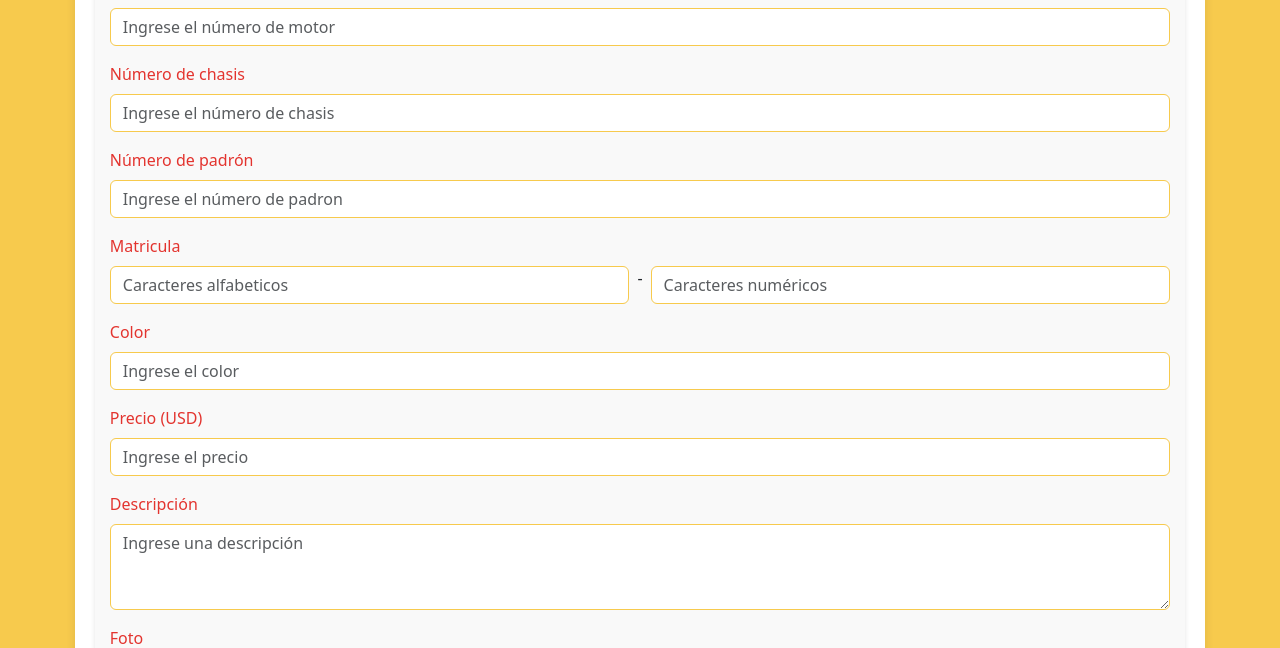
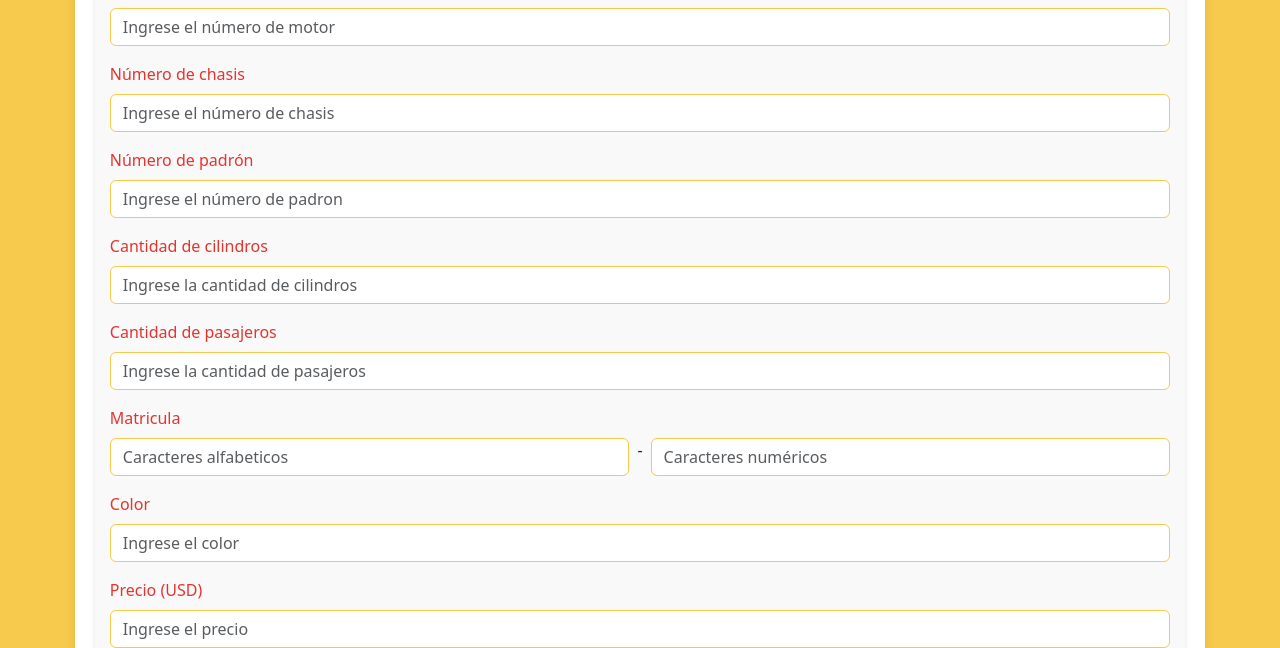
Before and after one commit to jlumaca/UmpierrezMotos, a Django app: page /moto_alta in a window 1280 px wide. Shown: the part 797-1445 px from the top of the page. Run offline with Django 5.2, Linux system fonts and the light colour scheme.

Commit message:
Num de cilindros y pasajeros

```diff
--- a/AppUM/models.py
+++ b/AppUM/models.py
@@ -29,6 +29,8 @@ class Moto(models.Model):
     color = models.CharField(max_length=20)
     num_motor = models.CharField(max_length=40, unique=True)
     num_chasis = models.CharField(max_length=40, unique=True)
+    num_cilindros = models.IntegerField(default=1)
+    cantidad_pasajeros = models.IntegerField(default=2)
     foto = models.ImageField(null=True, blank=True, upload_to="motos/fotos/")
     pertenece_tienda = models.BooleanField()
     pertenece_taller = models.BooleanField()
--- a/AppUM/templates/perfil_administrativo/motos/alta_moto.html
+++ b/AppUM/templates/perfil_administrativo/motos/alta_moto.html
@@ -21,38 +21,6 @@
             {{ error_message }}
             </div>
         {% endif %}
-        <!-- <form action="{% url 'DatosClienteMoto' %}" enctype="multipart/form-data" method="POST">  {% csrf_token %} -->
-            <!-- <div class="mb-3" id="documento_cliente">
-                <label for="documento" class="form-label">Documento del cliente</label>
-                <div class="input-group">
-                    <select class="form-control" name="tipo_documento" id="tipo_documento">
-                        <option value="cedula">Cédula</option>
-                        <option value="pasaporte">Pasaporte</option>
-                        <option value="dni">DNI</option>
-                    </select>
-                    <span class="input-group-text">-</span>
-                    <input type="number" class="form-control" name="documento" placeholder="Documento"> -->
-                    <!-- Cambiar el botón a tipo submit -->
-                    <!-- <button type="submit" class="btn btn-info text-white">
-                        <i class="fas fa-search"></i> Buscar Cliente
-                    </button>
-                </div>
-            </div>
-        </form> -->
-
-        <!-- {% if datos_cliente %} -->
-        <!-- <div class="card mb-3" id="datos_cliente">
-            <div class="card-header">
-                <h5>Datos del Cliente</h5>
-            </div>
-            <div class="card-body">
-                <p><strong>Nombre:</strong> {{ datos_cliente.nombre }}</p>
-                <p><strong>Teléfono:</strong> {{ datos_cliente.apellido }}</p> -->
-                <!-- <p><strong>Email:</strong> {{ cliente.email }}</p> -->
-            <!-- </div>
-        </div> -->
-        <!-- {% endif %} -->
-
 
         <form action="" enctype="multipart/form-data" method="POST">{% csrf_token %}
             <div class="mb-3">
@@ -111,6 +79,16 @@
             <div class="mb-3" id="num_padron">
                 <label for="num_chasis" class="form-label">Número de padrón</label>
                 <input type="text" class="form-control" name="num_padron" id="num_padron" placeholder="Ingrese el número de padron" maxlength="40">
+            </div>
+
+            <div class="mb-3" id="num_cilindros">
+                <label for="num_chasis" class="form-label">Cantidad de cilindros</label>
+                <input type="number" class="form-control" name="num_cilindros" id="num_padron" placeholder="Ingrese la cantidad de cilindros" required>
+            </div>
+
+            <div class="mb-3" id="num_pasajeros">
+                <label for="num_chasis" class="form-label">Cantidad de pasajeros</label>
+                <input type="number" class="form-control" name="num_pasajeros" id="num_padron" placeholder="Ingrese la cantidad de pasajeros" required>
             </div>
 
             <div class="mb-3" id="matr">
--- a/AppUM/views.py
+++ b/AppUM/views.py
@@ -301,6 +301,8 @@ def form_alta_moto(req):
                             color = color,
                             num_motor = num_motor,
                             num_chasis = num_chasis,
+                            num_cilindros = req.POST['num_cilindros'],
+                            cantidad_pasajeros = req.POST['num_pasajeros'],
                             pertenece_tienda = 1,
                             pertenece_taller = 0,
                             fecha_ingreso = datetime.now(),
@@ -351,6 +353,8 @@ def form_alta_moto(req):
                             regresa_moto.kilometros = req.POST['km_moto']
                             regresa_moto.precio = req.POST['precio_moto']
                             regresa_moto.estado = "Usada"
+                            regresa_moto.num_cilindros = req.POST['num_cilindros']
+                            regresa_moto.cantidad_pasajeros = req.POST['num_pasajeros']
                             regresa_moto.observaciones = req.POST['descripcion_moto']
                             regresa_moto.foto = foto
                             regresa_moto.save()
@@ -439,6 +443,8 @@ def form_alta_moto(req):
                                 color = color,
                                 num_motor = num_motor,
                                 num_chasis = num_chasis,
+                                num_cilindros = req.POST['num_cilindros'],
+                                cantidad_pasajeros = req.POST['num_pasajeros'],
                                 pertenece_tienda = 1,
                                 pertenece_taller = pert_taller,
                                 fecha_ingreso = datetime.now(),
@@ -641,138 +647,142 @@ def datos_moto_modificacion(id_moto,num_motor,num_chasis):
 
 def modificacion_moto(req,id_moto):
     try:
-                if req.method == "POST":
-                        print("ACCEDE POST")
-                        moto_upd = Moto.objects.get(id=id_moto)
-                        num_motor = req.POST['num_motor_moto'].upper()
-                        num_chasis = req.POST['num_chasis_moto'].upper()
-
-                        if req.POST['matricula_letras'] and req.POST['matricula_numeros']:
-                            letras_matricula = req.POST['matricula_letras']
-                            num_matricula = req.POST['matricula_numeros']
-                        else:
-                            letras_matricula = None
-                            num_matricula = None
-
-                        validacion_datos_moto = datos_moto_modificacion(id_moto,num_motor,num_chasis)
-
-                        if validacion_datos_moto == "existe_num_motor":
-                            return render(req,"perfil_administrativo/motos/modificacion_moto.html",{"error_message":"Ya existe el numero de motor",
+        if req.method == "POST":
+                print("ACCEDE POST")
+                moto_upd = Moto.objects.get(id=id_moto)
+                num_motor = req.POST['num_motor_moto'].upper()
+                num_chasis = req.POST['num_chasis_moto'].upper()
+
+                if req.POST['matricula_letras'] and req.POST['matricula_numeros']:
+                    letras_matricula = req.POST['matricula_letras']
+                    num_matricula = req.POST['matricula_numeros']
+                else:
+                    letras_matricula = None
+                    num_matricula = None
+
+                validacion_datos_moto = datos_moto_modificacion(id_moto,num_motor,num_chasis)
+
+                if validacion_datos_moto == "existe_num_motor":
+                    return render(req,"perfil_administrativo/motos/modificacion_moto.html",{"error_message":"Ya existe el numero de motor",
+                                                                                            'datos_moto': moto_upd,
+                                                                                            "letras_matricula":letras_matricula,
+                                                                                            "num_matricula":num_matricula,
+                                                                                            "active_page": 'Motos'})
+                elif validacion_datos_moto == "existe_num_chasis":
+                    return render(req,"perfil_administrativo/motos/modificacion_moto.html",{"error_message":"Ya existe el numero de chasis",
+                                                                                            'datos_moto': moto_upd,
+                                                                                            "letras_matricula":letras_matricula,
+                                                                                            "num_matricula":num_matricula,
+                                                                                            "active_page": 'Motos'})
+                else:
+                    marca = req.POST['marca_moto'].upper()
+                    modelo = req.POST['modelo_moto'].upper()
+                    color = req.POST['color_moto'].upper()
+
+                    foto = req.FILES.get('foto_moto')
+
+                    moto_upd = Moto.objects.get(id=id_moto)
+                    moto_upd.marca = marca
+                    moto_upd.modelo = modelo
+                    moto_upd.motor = req.POST['motor_moto']
+                    moto_upd.anio = req.POST['anio_moto']
+
+                    if req.POST['estado_moto'] == "nueva":
+                        estado = "Nueva"
+                    else:
+                        estado = "Usada"
+
+                    moto_upd.estado = estado
+                    moto_upd.kilometros = req.POST['km_moto']
+                    moto_upd.num_motor = num_motor
+                    moto_upd.num_chasis = num_chasis
+                    moto_upd.num_cilindros = req.POST['num_cilindros']
+                    moto_upd.cantidad_pasajeros = req.POST['num_pasajeros']
+                    moto_upd.color = color
+                    moto_upd.precio = req.POST['precio_moto']
+                    moto_upd.observaciones = req.POST['descripcion_moto']
+                    moto_upd.foto = foto
+                    moto_upd.save()
+
+
+                    if req.POST['matricula_letras'] and req.POST['matricula_numeros']: #SI UNO O LOS DOS CAMPOS ESTAN VACIOS NO ACCEDE PUES LA MATRICULA ES INVALIDA
+                        matr_letras = req.POST['matricula_letras'].upper()
+                        matr_num = req.POST['matricula_numeros']
+                        matricula = matr_letras + str(matr_num)
+                        valid_matr = matricula_valid(matricula,num_motor,num_chasis)
+
+                        matr_upd = Matriculas.objects.filter(activo=1,moto_id=moto_upd.id).first() #SE OBTIENE MATRICULA ACTUAL DE LA MOTO
+
+                        if valid_matr == "matricula_existe":
+                            return render(req,"perfil_administrativo/motos/modificacion_moto.html",{"error_message":"Ya existe la matricula",
                                                                                                     'datos_moto': moto_upd,
-                                                                                                    "letras_matricula":letras_matricula,
-                                                                                                    "num_matricula":num_matricula,
-                                                                                                    "active_page": 'Motos'})
-                        elif validacion_datos_moto == "existe_num_chasis":
-                            return render(req,"perfil_administrativo/motos/modificacion_moto.html",{"error_message":"Ya existe el numero de chasis",
-                                                                                                    'datos_moto': moto_upd,
-                                                                                                    "letras_matricula":letras_matricula,
-                                                                                                    "num_matricula":num_matricula,
+                                                                                                    "letras_matricula":matr_letras,
+                                                                                                    "num_matricula":matr_num,
                                                                                                     "active_page": 'Motos'})
                         else:
-                            marca = req.POST['marca_moto'].upper()
-                            modelo = req.POST['modelo_moto'].upper()
-                            color = req.POST['color_moto'].upper()
-
-                            foto = req.FILES.get('foto_moto')
-
-                            moto_upd = Moto.objects.get(id=id_moto)
-                            moto_upd.marca = marca
-                            moto_upd.modelo = modelo
-                            moto_upd.motor = req.POST['motor_moto']
-                            moto_upd.anio = req.POST['anio_moto']
-
-                            if req.POST['estado_moto'] == "nueva":
-                                estado = "Nueva"
-                            else:
-                                estado = "Usada"
-
-                            moto_upd.estado = estado
-                            moto_upd.kilometros = req.POST['km_moto']
-                            moto_upd.num_motor = num_motor
-                            moto_upd.num_chasis = num_chasis
-                            moto_upd.color = color
-                            moto_upd.precio = req.POST['precio_moto']
-                            moto_upd.observaciones = req.POST['descripcion_moto']
-                            moto_upd.foto = foto
-                            moto_upd.save()
-
-
-                            if req.POST['matricula_letras'] and req.POST['matricula_numeros']: #SI UNO O LOS DOS CAMPOS ESTAN VACIOS NO ACCEDE PUES LA MATRICULA ES INVALIDA
-                                matr_letras = req.POST['matricula_letras'].upper()
-                                matr_num = req.POST['matricula_numeros']
-                                matricula = matr_letras + str(matr_num)
-                                valid_matr = matricula_valid(matricula,num_motor,num_chasis)
-
-                                matr_upd = Matriculas.objects.filter(activo=1,moto_id=moto_upd.id).first() #SE OBTIENE MATRICULA ACTUAL DE LA MOTO
-
-                                if valid_matr == "matricula_existe":
-                                    return render(req,"perfil_administrativo/motos/modificacion_moto.html",{"error_message":"Ya existe la matricula",
-                                                                                                            'datos_moto': moto_upd,
-                                                                                                            "letras_matricula":matr_letras,
-                                                                                                            "num_matricula":matr_num,
-                                                                                                            "active_page": 'Motos'})
-                                else:
-                                    if matr_upd: #SI EXISTIERA UNA MATRICULA ASIGNADA A LA MOTO INGRESA, LA MISMA SERA BORRADA DESPUES
-
-                                        if matr_upd.matricula != matricula: #ACCEDE SI Y SOLO SI LA MATRICULA FUE MODIFICADA EN LOS CAMPOS DE TEXTO, ES DECIR, SE CAMBIA LA MATRICULA, SINO NO HACE NADA
-                                            matr_delete = Matriculas.objects.get(matricula=matr_upd.matricula) #SE BORRA PUESTO QUE SE ENTIENDE QUE LA MATRICULA A MODIFICAR FUE ASIGNADA POR ERROR
-                                            if matr_delete:
-                                                matr_delete.delete()                                               #EL SISTEMA PERMITE ASIGNAR NUEVA MATRICULA (SIN BORRAR LA ANTERIOR) EN CASO DE QUE UNA MOTO REGRESE A LA TIENDA
-
-                                            update_matricula = Matriculas(
-                                                matricula = matricula,
-                                                activo = 1,
-                                                moto_id = moto_upd.id
-                                            )
-                                            update_matricula.save()
-                                    else: #PENSADO ESPECIFICAMENTE CUANDO LA MOTO NO TIENE NI HA TENIDO UNA MATRICULA ASIGNADA Y SE LE DESEA ASIGNAR UNA
-                                            update_matricula = Matriculas(
-                                                matricula = matricula,
-                                                activo = 1,
-                                                moto_id = moto_upd.id
-                                            )
-                                            update_matricula.save()
-
-                            checkbox = 'crear_pdf' in req.POST
-                            if checkbox:
-                                    ruta_pdf = "perfil_administrativo/motos/identificacion_moto.html"
-                                    logo_um = Logos.objects.get(id=1)
-                                    logo_um_url = req.build_absolute_uri(logo_um.logo_UM.url) if logo_um.logo_UM else None
-
-                                    datos_a_pdf = contexto_para_pdf_moto(moto_upd,logo_um_url)
-                                    renderizar_en = "perfil_administrativo/motos/contenido_pdf.html"
-                                    nombre_archivo = f"identificacion_{moto_upd.id}.pdf"
-                                    mensaje = "Moto modificada con éxito. A continuación se visualiza el PDF generado para identificar fisicamente la misma."
-                                    pdf_ret = pdf_crear(req,ruta_pdf,renderizar_en,moto_upd,datos_a_pdf,nombre_archivo,mensaje,"UM")
-                                    return pdf_ret
-                            else:
-                                # motos = Moto.objects.filter(pertenece_tienda=1).order_by('-fecha_ingreso')
-                                # logo_um = Logos.objects.get(id=1)
-                                # paginator = Paginator(motos, 5)  # 10 motos por página
-                                # page_number = req.GET.get('page')  # Obtiene el número de página desde la URL
-                                # page_obj = paginator.get_page(page_number)  # Obtiene la página solicitada
-
-                                # return render(req,"perfil_administrativo/motos/motos.html",{'page_obj': page_obj,"motos":motos,"logo_um":logo_um.logo_UM.url if logo_um.logo_UM else None})
-                                messages.success(req, "La moto ha sido modificada con éxito.")
-                                return redirect('Motos')
-                else:
-                    moto_upd = Moto.objects.get(id=id_moto)
-                    matricula_upd = Matriculas.objects.filter(moto_id=moto_upd.id,activo=1).first()
-
-                    if matricula_upd:
-                        letras_matricula = matricula_upd.matricula[0:3:1]
-                        num_matricula = matricula_upd.matricula[3:7:1]
+                            if matr_upd: #SI EXISTIERA UNA MATRICULA ASIGNADA A LA MOTO INGRESA, LA MISMA SERA BORRADA DESPUES
+
+                                if matr_upd.matricula != matricula: #ACCEDE SI Y SOLO SI LA MATRICULA FUE MODIFICADA EN LOS CAMPOS DE TEXTO, ES DECIR, SE CAMBIA LA MATRICULA, SINO NO HACE NADA
+                                    matr_delete = Matriculas.objects.get(matricula=matr_upd.matricula) #SE BORRA PUESTO QUE SE ENTIENDE QUE LA MATRICULA A MODIFICAR FUE ASIGNADA POR ERROR
+                                    if matr_delete:
+                                        matr_delete.delete()                                               #EL SISTEMA PERMITE ASIGNAR NUEVA MATRICULA (SIN BORRAR LA ANTERIOR) EN CASO DE QUE UNA MOTO REGRESE A LA TIENDA
+
+                                    update_matricula = Matriculas(
+                                        matricula = matricula,
+                                        activo = 1,
+                                        moto_id = moto_upd.id
+                                    )
+                                    update_matricula.save()
+                            else: #PENSADO ESPECIFICAMENTE CUANDO LA MOTO NO TIENE NI HA TENIDO UNA MATRICULA ASIGNADA Y SE LE DESEA ASIGNAR UNA
+                                    update_matricula = Matriculas(
+                                        matricula = matricula,
+                                        activo = 1,
+                                        moto_id = moto_upd.id
+                                    )
+                                    update_matricula.save()
+
+                    checkbox = 'crear_pdf' in req.POST
+                    if checkbox:
+                            ruta_pdf = "perfil_administrativo/motos/identificacion_moto.html"
+                            logo_um = Logos.objects.get(id=1)
+                            logo_um_url = req.build_absolute_uri(logo_um.logo_UM.url) if logo_um.logo_UM else None
+
+                            datos_a_pdf = contexto_para_pdf_moto(moto_upd,logo_um_url)
+                            renderizar_en = "perfil_administrativo/motos/contenido_pdf.html"
+                            nombre_archivo = f"identificacion_{moto_upd.id}.pdf"
+                            mensaje = "Moto modificada con éxito. A continuación se visualiza el PDF generado para identificar fisicamente la misma."
+                            pdf_ret = pdf_crear(req,ruta_pdf,renderizar_en,moto_upd,datos_a_pdf,nombre_archivo,mensaje,"UM")
+                            return pdf_ret
                     else:
-                        letras_matricula = None
-                        num_matricula = None
-
-                    if moto_upd.observaciones == None:
-                        moto_upd.observaciones = "Sin descripción"
-                    return render(req,"perfil_administrativo/motos/modificacion_moto.html",{'datos_moto': moto_upd,
-                    "letras_matricula":letras_matricula,
-                    "num_matricula":num_matricula,"active_page": 'Motos'})
-    except:
-        pass
+                        # motos = Moto.objects.filter(pertenece_tienda=1).order_by('-fecha_ingreso')
+                        # logo_um = Logos.objects.get(id=1)
+                        # paginator = Paginator(motos, 5)  # 10 motos por página
+                        # page_number = req.GET.get('page')  # Obtiene el número de página desde la URL
+                        # page_obj = paginator.get_page(page_number)  # Obtiene la página solicitada
+
+                        # return render(req,"perfil_administrativo/motos/motos.html",{'page_obj': page_obj,"motos":motos,"logo_um":logo_um.logo_UM.url if logo_um.logo_UM else None})
+                        messages.success(req, "La moto ha sido modificada con éxito.")
+                        return redirect('Motos')
+        else:
+            moto_upd = Moto.objects.get(id=id_moto)
+            matricula_upd = Matriculas.objects.filter(moto_id=moto_upd.id,activo=1).first()
+
+            if matricula_upd:
+                letras_matricula = matricula_upd.matricula[0:3:1]
+                num_matricula = matricula_upd.matricula[3:7:1]
+            else:
+                letras_matricula = None
+                num_matricula = None
+
+            if moto_upd.observaciones == None:
+                moto_upd.observaciones = "Sin descripción"
+            return render(req,"perfil_administrativo/motos/modificacion_moto.html",{'datos_moto': moto_upd,
+            "letras_matricula":letras_matricula,
+            "num_matricula":num_matricula,"active_page": 'Motos'})
+    except Exception as e:
+        return render(req,"perfil_administrativo/motos/modificacion_moto.html",{'datos_moto': moto_upd,
+            "letras_matricula":letras_matricula,
+            "num_matricula":num_matricula,"active_page": 'Motos',"error_message":str(e)})
 
 
 def detalles_moto(req,id_moto):
@@ -1604,7 +1614,7 @@ def alta_personal(req):
         return render(req,"perfil_administrativo/personal/alta_personal.html",{"error_message":e})
 
 def detalles_personal(req,id_personal):
-    # try:
+    try:
         personal = Personal.objects.get(id=id_personal)
         administrativo = Administrativo.objects.filter(personal_ptr_id = id_personal,activo = 1).first()
         if administrativo:
@@ -1629,8 +1639,8 @@ def detalles_personal(req,id_personal):
             "jefe":jefe
         }
         return render(req,"perfil_administrativo/personal/detalles_personal.html",contexto)
-    # except Exception as e:
-    #     pass
+    except Exception as e:
+         pass
 
 def prueba_compra_venta(req):
     logo_um = Logos.objects.get(id=1)
```
Also changed, not shown: AppUM/templates/perfil_administrativo/motos/detalles_moto.html (+8 -0 lines), AppUM/templates/perfil_administrativo/motos/modificacion_moto.html (+9 -0 lines), AppUM/migrations/0023_moto_cantidad_pasajeros_moto_num_cilindros.py (added), db.sqlite3.
